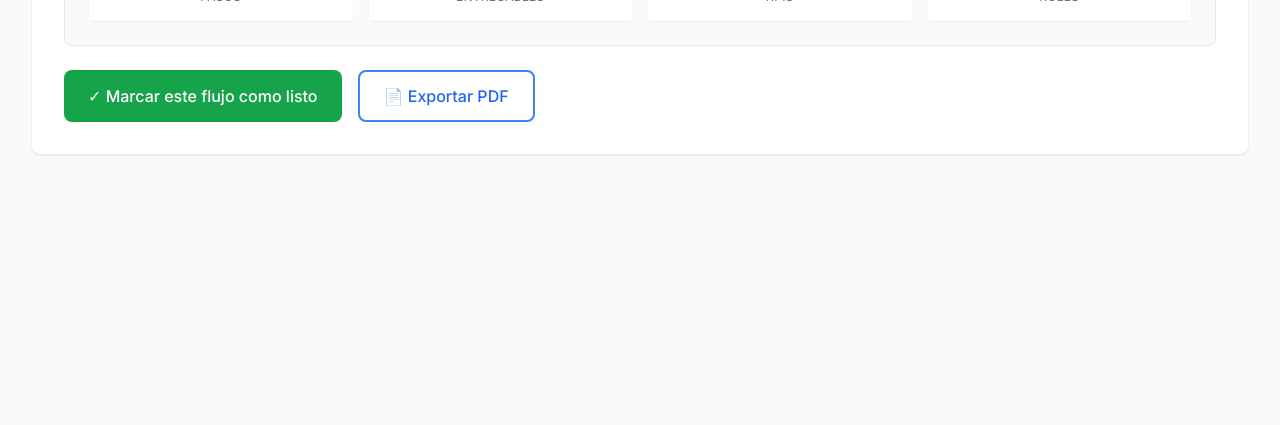
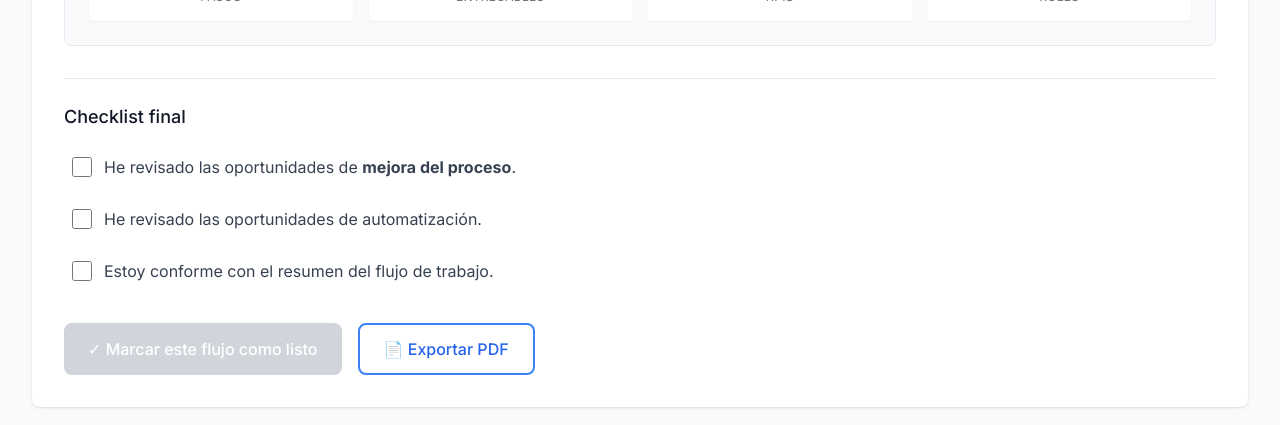
Before and after one commit to gonzalodev-ops/Builder_W_F, a Next.js app: page /processes/1/summary in a window 1280 px wide. Shown: the part 848-1273 px from the top of the page. Before the commit the page ends 1034 px from the top, so only its background shows below. Built offline with nearby package versions, Linux system fonts and the light colour scheme; no server answers; the database is empty; what @react-pdf/renderer would draw is missing.

Commit message:
feat: implementar checklist final y validación en resumen (sección 5)

```diff
--- a/src/app/processes/[id]/summary/page.tsx
+++ b/src/app/processes/[id]/summary/page.tsx
@@ -47,6 +47,13 @@ export default function SummaryPage({ params }: { params: { id: string } }) {
   const [editImprovementText, setEditImprovementText] = useState('')
   const [editingAutomationId, setEditingAutomationId] = useState<string | null>(null)
   const [editAutomationText, setEditAutomationText] = useState('')
+
+  // Checklist state
+  const [checklist, setChecklist] = useState({
+    improvements: false,
+    automations: false,
+    summary: false
+  })
 
   useEffect(() => {
     fetchData()
@@ -350,6 +357,11 @@ export default function SummaryPage({ params }: { params: { id: string } }) {
   }
 
   const handleMarkAsReady = async () => {
+    if (!checklist.improvements || !checklist.automations || !checklist.summary) {
+      alert('Por favor completa el checklist final antes de continuar.')
+      return
+    }
+
     setLoading(true)
     try {
       const { error } = await supabase
@@ -739,11 +751,45 @@ export default function SummaryPage({ params }: { params: { id: string } }) {
                </div>
             </div>
 
-            <div className="flex gap-4 mt-6">
+            {/* Checklist Final */}
+            <div className="mt-8 border-t pt-6">
+              <h3 className="text-lg font-medium text-gray-900 mb-4">Checklist final</h3>
+              <div className="space-y-3">
+                <label className="flex items-center gap-3 cursor-pointer hover:bg-gray-50 p-2 rounded transition-colors">
+                  <input
+                    type="checkbox"
+                    checked={checklist.improvements}
+                    onChange={(e) => setChecklist(prev => ({ ...prev, improvements: e.target.checked }))}
+                    className="w-5 h-5 text-blue-600 rounded focus:ring-blue-500 border-gray-300"
+                  />
+                  <span className="text-gray-700">He revisado las oportunidades de <strong>mejora del proceso</strong>.</span>
+                </label>
+                <label className="flex items-center gap-3 cursor-pointer hover:bg-gray-50 p-2 rounded transition-colors">
+                  <input
+                    type="checkbox"
+                    checked={checklist.automations}
+                    onChange={(e) => setChecklist(prev => ({ ...prev, automations: e.target.checked }))}
+                    className="w-5 h-5 text-blue-600 rounded focus:ring-blue-500 border-gray-300"
+                  />
+                  <span className="text-gray-700">He revisado las oportunidades de automatización.</span>
+                </label>
+                <label className="flex items-center gap-3 cursor-pointer hover:bg-gray-50 p-2 rounded transition-colors">
+                  <input
+                    type="checkbox"
+                    checked={checklist.summary}
+                    onChange={(e) => setChecklist(prev => ({ ...prev, summary: e.target.checked }))}
+                    className="w-5 h-5 text-blue-600 rounded focus:ring-blue-500 border-gray-300"
+                  />
+                  <span className="text-gray-700">Estoy conforme con el resumen del flujo de trabajo.</span>
+                </label>
+              </div>
+            </div>
+
+            <div className="flex gap-4 mt-8">
               <button
                 onClick={handleMarkAsReady}
-                disabled={loading}
-                className="bg-green-600 text-white px-6 py-3 rounded-lg font-medium hover:bg-green-700 transition-colors disabled:bg-gray-400"
+                disabled={loading || !checklist.improvements || !checklist.automations || !checklist.summary}
+                className="bg-green-600 text-white px-6 py-3 rounded-lg font-medium hover:bg-green-700 transition-colors disabled:bg-gray-300 disabled:cursor-not-allowed"
               >
                 {loading ? 'Guardando...' : '✓ Marcar este flujo como listo'}
               </button>
```
